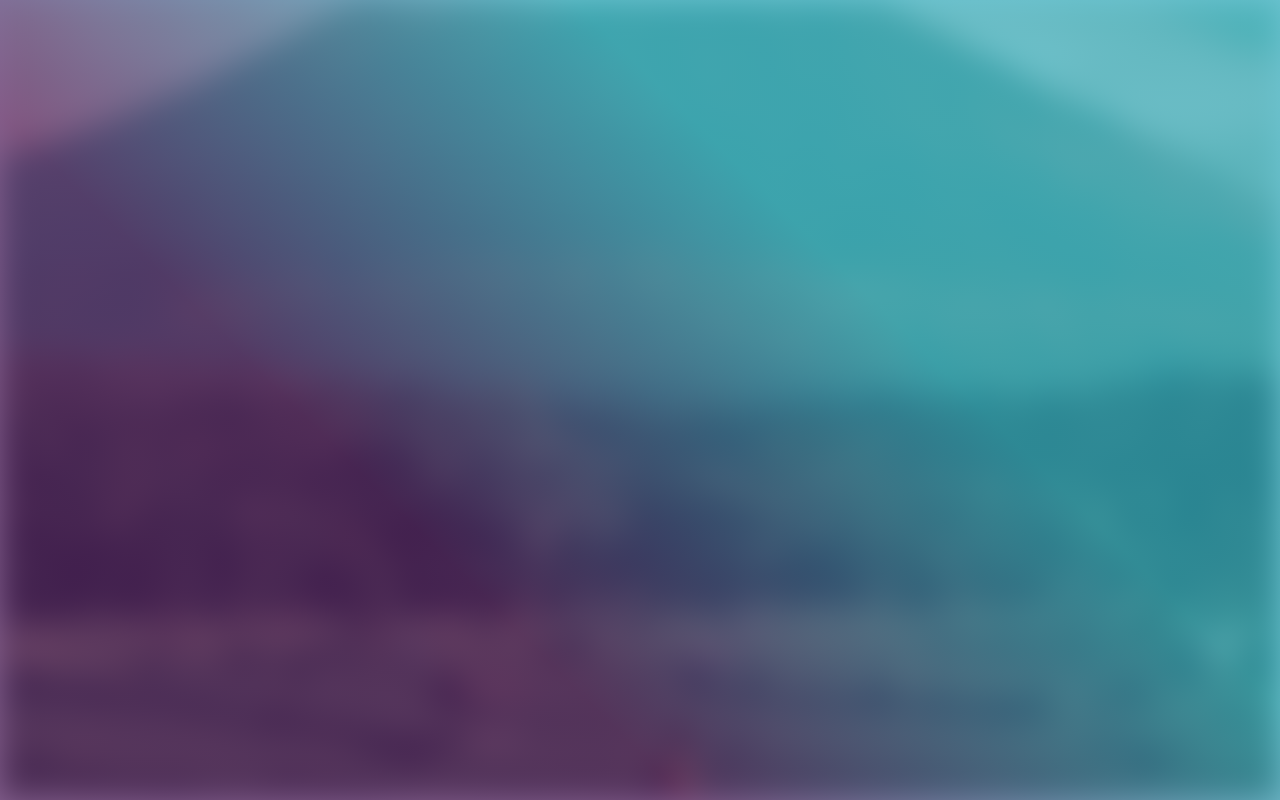
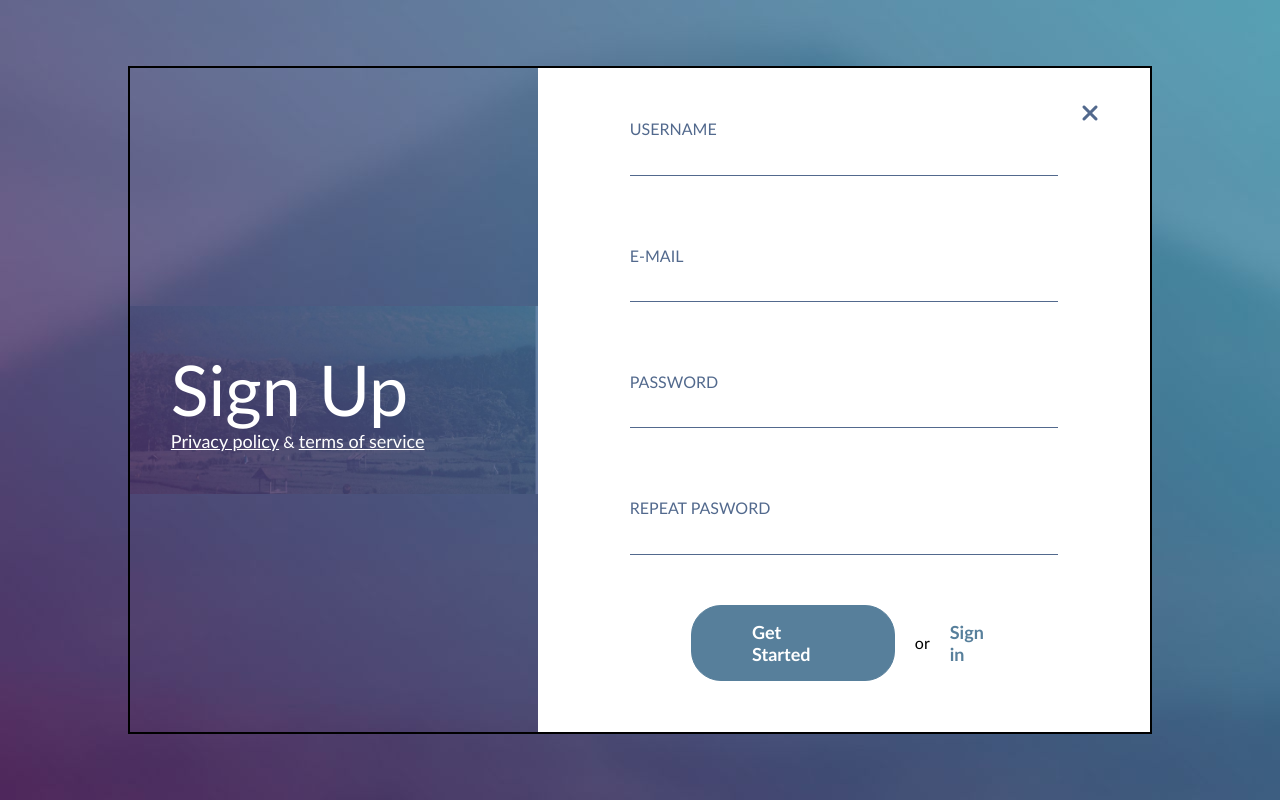
Before and after one commit to AgneKal/signUp, a website: page index.html in a window 1280 px wide. Drawn offline with Linux system fonts and the light colour scheme.

Commit message:
css flex

```diff
--- a/css/base.css
+++ b/css/base.css
@@ -2,7 +2,6 @@ body,
 body * {
     margin:0;
     padding:0;
-    vertical-align: top;
     box-sizing: border-box;
 }
 
@@ -10,29 +9,10 @@ body {
     font-family: 'Gill Sans', 'Gill Sans MT', Calibri, 'Trebuchet MS', sans-serif;
     width: 100vw;
     height: 100vh;
+    background-image: url(../images/background.jpg);
+    background-repeat: no-repeat;
+    background-size:cover;
+    display: flex;
+    justify-content: center;
+    align-items: center;
 }
-
-.container {
-    width: 100%;
-    height: 100%;
-    position: relative;
-}
-
-.gradient {
-    background-image: linear-gradient(45deg,
-        rgba(82, 30, 97, 0.7) 33%,
-        rgba(47, 172, 191, 0.7) 66%);
-    position: absolute;
-    top: 0;
-    left: 0;
-    z-index: 2;
-    width: 100%;
-    height: 100%;
-}
-
-.body-img {
-    width: 100%;
-    height: 100%;
-    object-fit: cover;
-    filter: blur(1rem);
-}
--- a/css/main.css
+++ b/css/main.css
@@ -0,0 +1,123 @@
+.container {
+    width: 80%;
+    max-width: 1280px;
+    min-width: 800px;
+    height: fit-content;
+    display: flex;
+    flex-direction: row;
+    align-items: center;
+    position: relative;
+    border: 2px solid black;
+}
+
+.left-side {
+    background-image: url(../images/left-side.jpg);
+    background-position: center;
+    background-repeat: no-repeat;
+    background-size: cover;
+    width: 40%;
+    height: calc(height);
+    color: white;
+    display: flex;
+    flex-direction: column;
+    justify-content: space-between;
+}
+
+.title {
+    margin-top: 10%;
+    margin-left: 10%;
+    font-size: 70px;
+    font-weight: 100;
+    line-height: 1.2;
+}
+
+.left-side-bottom {
+    margin-bottom: 10%;
+    margin-left: 10%;
+}
+
+.terms {
+    color: white;
+    text-decoration: underline;
+    font-size: 18px;
+    line-height: 1.2;
+}
+
+.right-side {
+    width: 60%;
+    display: flex;
+    height: 100%;
+    flex-direction: column;
+    justify-content: space-around;
+    align-items: center;
+    gap: 50px;
+    background-color: white;
+    padding-top: 5%;
+    padding-bottom: 5%;
+
+}
+
+.form {
+    width: 70%;
+    display: flex;
+    flex-direction: column;
+    justify-content: space-between;
+    align-items: center;
+    gap: 70px;
+}
+
+.form > .holder {
+    display: flex;
+    flex-direction: column;
+    width: 100%;
+    gap: 10px;
+}
+
+.form label {
+    color: #52698D;
+}
+
+.form input {
+    border: none;
+    border-bottom: 1px solid #52698D;
+    font-size: 22px;
+    line-height: 1.2;
+}
+
+input:focus {
+    outline: none;
+}
+
+.right-side-bottom {
+    display: flex;
+    width: 50%;
+    flex-direction: row;
+    align-items: center;
+    gap: 20px;
+}
+
+.btn {
+    padding: 15px 60px;
+    border: 1px solid #577F9B;
+    border-radius: 30px;
+    background-color: #577F9B;
+    color: white;
+    font-size: 18px;
+    text-decoration: none;
+    font-weight: 600;
+}
+
+.a-signIn {
+    color: #577F9B;
+    text-decoration: none;
+    font-size: 18px;
+    font-weight: 600;
+}
+
+.fa-xmark{
+    color: #52698D;
+    position: absolute;
+    top: 5%;
+    right: 5%;
+    font-size: 24px;
+}
--- a/index.html
+++ b/index.html
@@ -14,8 +14,40 @@
 
 <body>
     <div class="container">
-        <img class="body-img" src="./images/pexels-aron-visuals-1694631.jpg" alt="">
-        <div class="gradient"></div>
+        <div class="left-side">
+            <h1 class="title">Sign Up</h1>
+            <div class="left-side-bottom">
+                <a class="terms" href="#">Privacy policy</a>
+                <span>&</span>
+                <a class="terms" href="#">terms of service</a>
+            </div>
+        </div>
+        <div class="right-side">
+            <form class="form">
+                <i class="fa-solid fa-xmark"></i>
+                <div class="holder">
+                    <label for="username">USERNAME</label>
+                    <input type="text" id="username" name="username">
+                </div>
+                <div class="holder">
+                    <label for="e-mail">E-MAIL</label>
+                    <input type="text" id="e-mail" name="e-mail">
+                </div>
+                <div class="holder">
+                    <label for="pwd">PASSWORD</label>
+                    <input type="password" id="pwd" name="pwd">
+                </div>
+                <div class="holder">
+                    <label for="repeat-pwd">REPEAT PASWORD</label>
+                    <input type="password" id="repeat-pwd" name="repeat-pwd">
+                </div>
+            </form>
+            <div class="right-side-bottom">
+                <a class="btn" href="#">Get Started</a>
+                <span>or</span>
+                <a class="a-signIn" href="#">Sign in</a>
+            </div>
+        </div>
     </div>
 </body>
 
```
Also changed, not shown: images/background.jpg (added), images/left-side.jpg (added).
